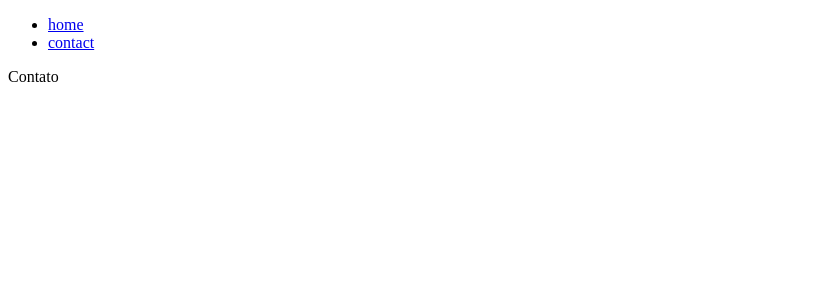
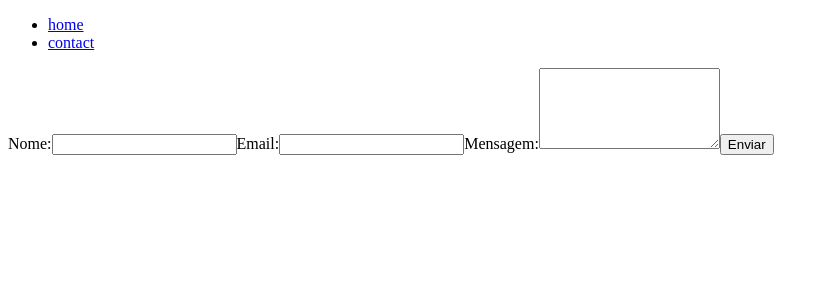
Before and after one commit to tessmannaugusto/blog, a React (Vite) app in the folder frontend/: page /contact in a window 1280 px wide. Shown: the top 300 px of the page, without its empty margins (0-829 px from the left). Built offline with nearby package versions, Linux system fonts and the light colour scheme.

Commit message:
finishing contact and adding login page

```diff
--- a/frontend/src/App.tsx
+++ b/frontend/src/App.tsx
@@ -2,6 +2,8 @@
 import { BrowserRouter, Route, Routes } from 'react-router-dom'
 import Home from './pages/home'
 import Nav from './components/nav'
+import Contact from './pages/contact'
+import Login from './pages/login'
 
 function App() {
 
@@ -11,7 +13,9 @@ function App() {
         <Nav></Nav>
         <Routes>
           <Route path='/' element={<Home/>}/>
-          <Route path='/contact' element={<div>Contato</div>}/>
+          <Route path='/contact' element={<Contact/>}/>
+          <Route path='/login' element={<Login/>}/>
+          {/* <Route path='/admin' element={<Admin/>}/> */}
         </Routes>
       </BrowserRouter>
     </>
--- /dev/null
+++ b/frontend/src/pages/contact.tsx
@@ -0,0 +1,64 @@
+
+import { useState } from "react";
+import { createContact } from "../services/api";
+
+
+export default function Contact () {
+  const [name, setName] = useState<string>("")
+  const [message, setMessage] = useState<string>("")
+  const [email, setEmail] = useState<string>("")
+  const [status, setStatus] = useState<string>('');
+
+  const handleSubmit = async (event: React.FormEvent<HTMLFormElement>) => {
+    event.preventDefault()
+    const contact = {
+      name,
+      message,
+      email
+    }
+    try {
+      await createContact(contact);
+      setStatus("Mensagem enviada com sucesso!")
+    } catch (error) {
+      setStatus("Erro ao enviar mensagem.")
+      console.error(error)
+    }
+  }
+
+  return (
+    <form onSubmit={handleSubmit}>
+      <label htmlFor="name">Nome:</label>
+      <input
+        type="text"
+        id="name"
+        value={name}
+        onChange={(e) => setName(e.target.value)}
+        required
+      />
+
+      <label htmlFor="email">Email:</label>
+      <input
+        type="email"
+        id="email"
+        value={email}
+        onChange={(e) => setEmail(e.target.value)}
+        required
+      />
+
+      <label htmlFor="message">Mensagem:</label>
+      <textarea
+        id="message"
+        value={message}
+        onChange={(e) => setMessage(e.target.value)}
+        rows={5}
+        required
+      />
+
+      <button type="submit">Enviar</button>
+      <div id="status-container">
+        <output role="status" id="status-message">{status}</output>
+      </div>
+    </form>
+
+  )
+}
--- a/frontend/src/pages/login.tsx
+++ b/frontend/src/pages/login.tsx
@@ -0,0 +1,39 @@
+import type React from "react";
+import { useState } from "react";
+import { login } from "../services/api";
+import { useNavigate } from "react-router-dom";
+
+export default function Login () {
+  const [email, setEmail] = useState<string>("")
+  const [password, setPassword] = useState<string>("")
+  const [status, setStatus] = useState<string>("")
+  const navigate = useNavigate()
+
+
+
+  async function handleLogin(e: React.FormEvent){
+    e.preventDefault()
+    try {
+      const { token } = await login({email, password})
+      localStorage.setItem('blog_token', token)
+      navigate('/admin')
+    } catch (error) {
+      console.error(error)
+      setStatus("Invalid credentials.")
+    }
+  }
+
+
+  return (
+    <form onSubmit={handleLogin}>
+      <label htmlFor="email">Email:</label>
+      <input type="email" id="email" autoComplete="email" value={email} onChange={(e)=> setEmail(e.target.value)} required/>
+      <label htmlFor="password">Password:</label>
+      <input type="password" id="password" autoComplete="current-password" value={password} onChange={(e)=> setPassword(e.target.value)} required/>
+      <button type="submit">login!</button>
+      <div id="status-container">
+        <output role="status" id="status-message">{status}</output>
+      </div>
+    </form>
+  )
+}
--- a/frontend/src/services/api.ts
+++ b/frontend/src/services/api.ts
@@ -1,11 +1,37 @@
+import type { Contact, CreateContact } from "../types/contact";
+import type { LoginData, LoginResponse } from "../types/login";
 import type { Post } from "../types/post";
 
 const URL = "http://localhost:3000"
 
 async function fetchPosts(): Promise<Post[]> {
   const response = await fetch(`${URL}/posts`);
-  if (!response.ok) throw new Error('Error ao buscar posts.')
+  if (!response.ok) throw new Error('Error when fetching posts.')
   return response.json();
 }
 
-export { fetchPosts }
+async function createContact(contact: CreateContact): Promise<Contact> {
+  const response = await fetch(`${URL}/contact`, {
+    method: "POST",
+    headers: {
+      "Content-type": "application/json"
+    },
+    body: JSON.stringify(contact)
+  });
+  if (!response.ok) throw new Error('Error when creating contact.')
+  return response.json();
+}
+
+async function login(loginData: LoginData): Promise<LoginResponse> {
+  const response = await fetch(`${URL}/login`, {
+    method: "POST",
+    headers: {
+      "Content-type": "application/json"
+    },
+    body: JSON.stringify(loginData)
+  });
+  if (!response.ok) throw new Error('Invalid credentials.')
+  return response.json();
+}
+
+export { fetchPosts, createContact, login }
--- /dev/null
+++ b/frontend/src/types/contact.ts
@@ -0,0 +1,13 @@
+export interface Contact {
+  id: number
+  name: string
+  message: string
+  email: string
+  createdAt: string
+}
+
+export interface CreateContact {
+  name: string
+  message: string
+  email: string
+}
--- /dev/null
+++ b/frontend/src/types/login.ts
@@ -0,0 +1,8 @@
+export interface LoginData {
+  email: string
+  password: string
+}
+
+export interface LoginResponse {
+  token: string
+}
```
